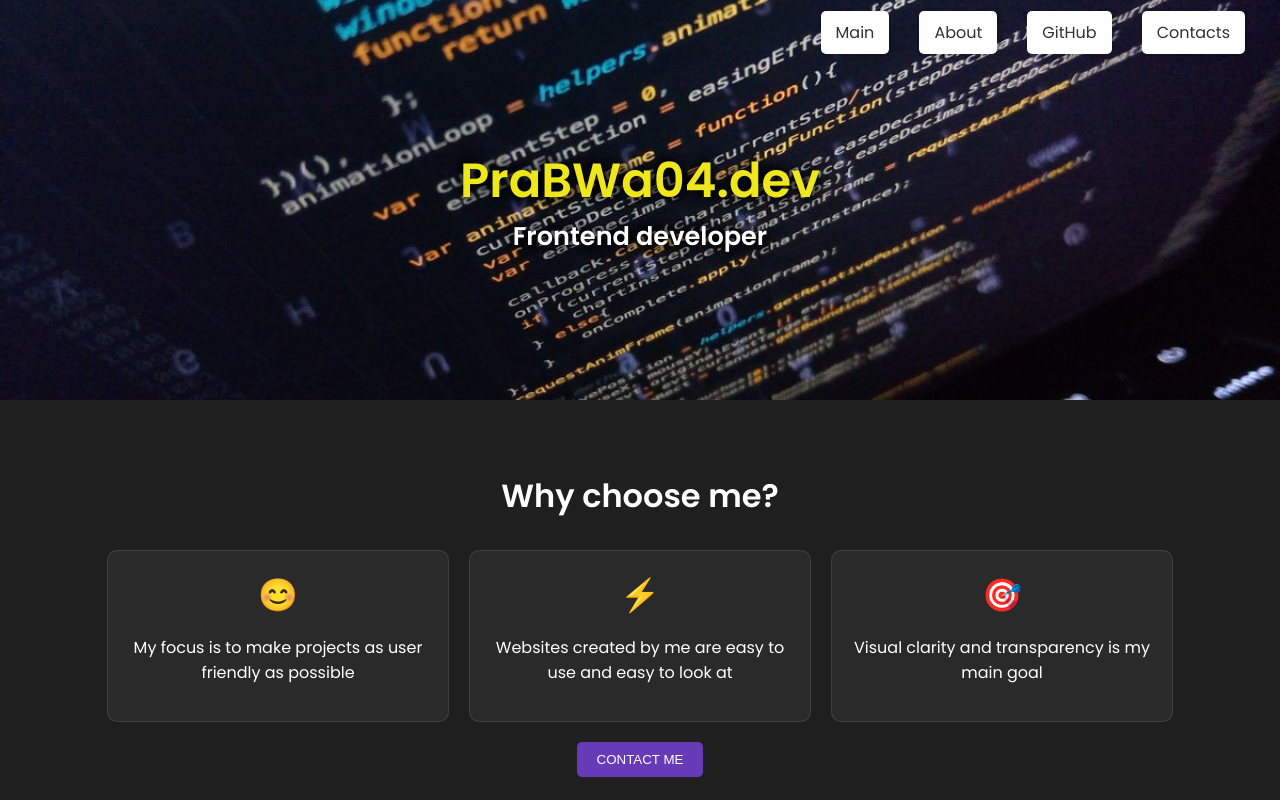
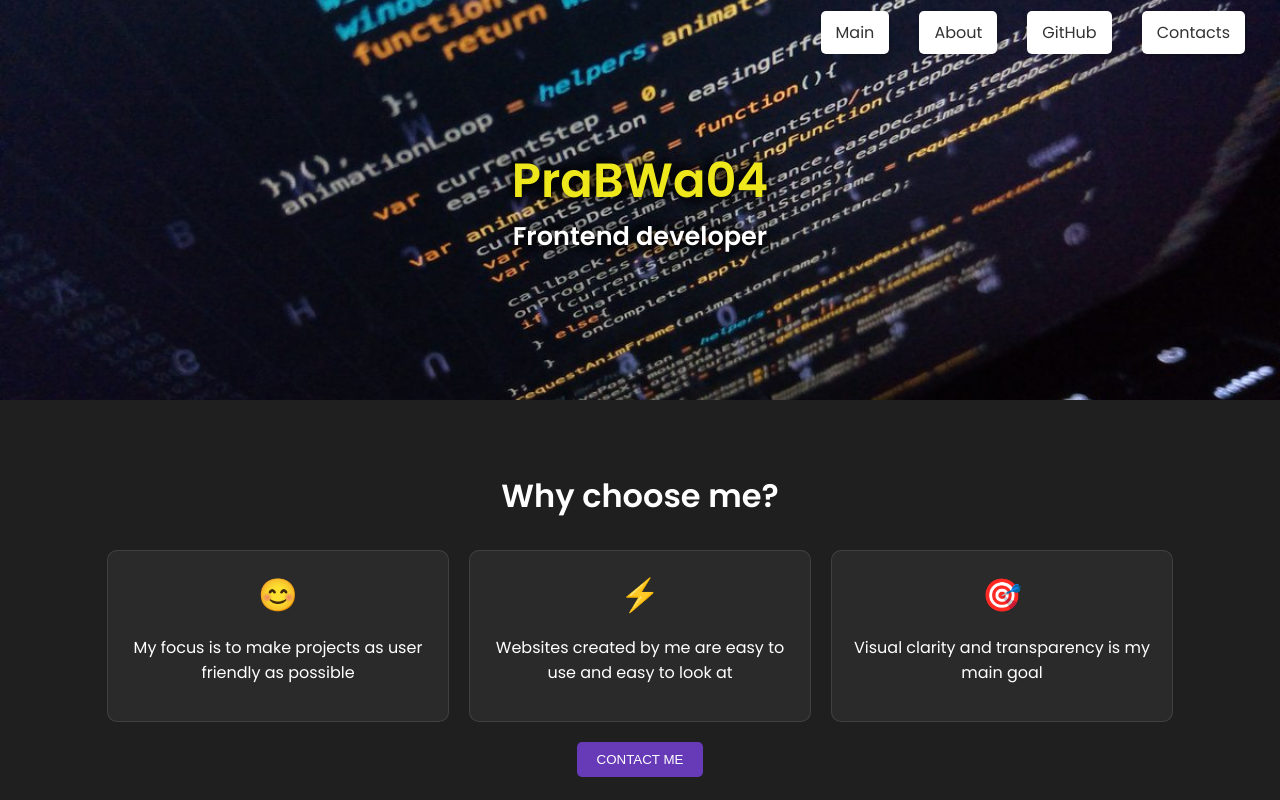
Before and after one commit to PraBWa04/CV-Project, a plain HTML site: page index.html in a window 1280 px wide. Shown: the top 800 px of the page. Drawn offline with Linux system fonts and the light colour scheme.

```diff
--- a/index.html
+++ b/index.html
@@ -13,7 +13,7 @@
   <body>
     <header>
       <div class="centered-text">
-        <h1>PraBWa04.dev</h1>
+        <h1>PraBWa04</h1>
         <h2>Frontend developer</h2>
       </div>
       <nav>
```
Also changed, not shown: 1 other file.
